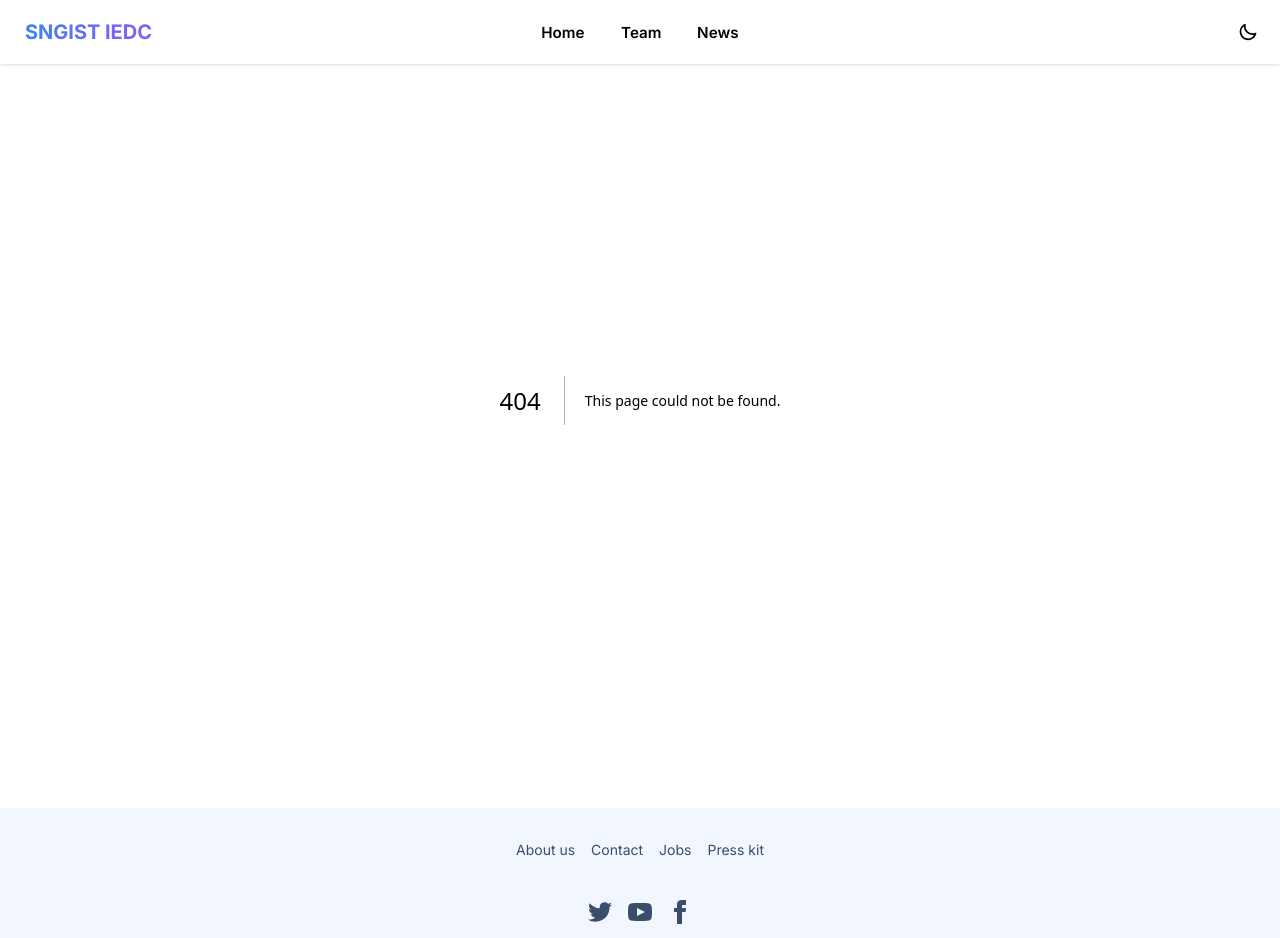
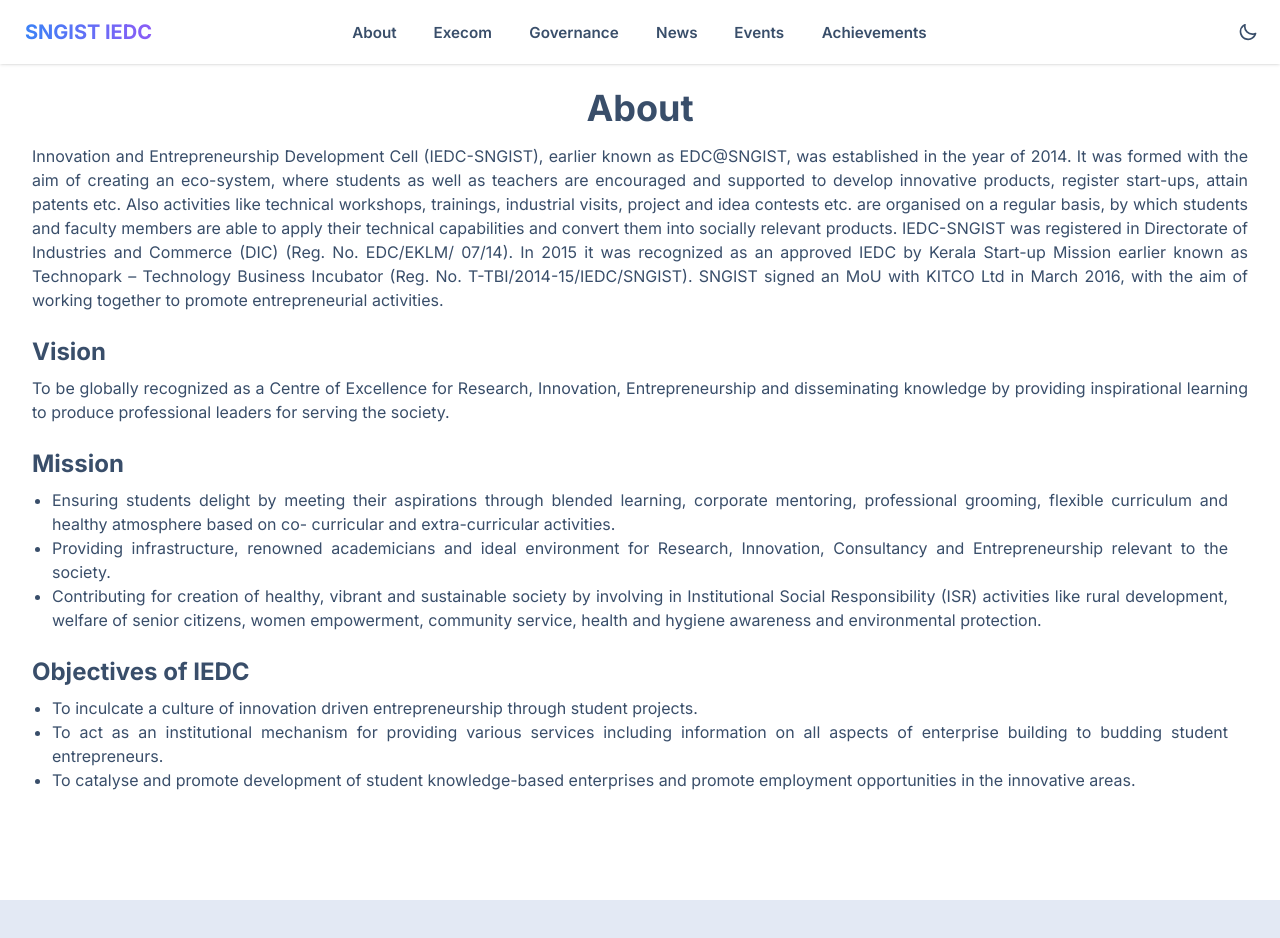
Before and after one commit to Jenin82/sngist-iedc, a Next.js app: page /about in a window 1280 px wide. Before the commit this address had no page. Shown: the top 938 px of the page. Built offline with nearby package versions, Linux system fonts and the light colour scheme.

Commit message:
all pages added

```diff
--- /dev/null
+++ b/app/about/page.tsx
@@ -0,0 +1,76 @@
+import React from "react";
+
+const about = () => {
+    return (
+        <div className="mt-20 min-h-screen px-8">
+            <div className="text-4xl font-bold pt-2 text-center">About</div>
+            <p className="text-justify pt-4">
+                Innovation and Entrepreneurship Development Cell (IEDC-SNGIST),
+                earlier known as EDC@SNGIST, was established in the year of
+                2014. It was formed with the aim of creating an eco-system,
+                where students as well as teachers are encouraged and supported
+                to develop innovative products, register start-ups, attain
+                patents etc. Also activities like technical workshops,
+                trainings, industrial visits, project and idea contests etc. are
+                organised on a regular basis, by which students and faculty
+                members are able to apply their technical capabilities and
+                convert them into socially relevant products. IEDC-SNGIST was
+                registered in Directorate of Industries and Commerce (DIC) (Reg.
+                No. EDC/EKLM/ 07/14). In 2015 it was recognized as an approved
+                IEDC by Kerala Start-up Mission earlier known as Technopark –
+                Technology Business Incubator (Reg. No.
+                T-TBI/2014-15/IEDC/SNGIST). SNGIST signed an MoU with KITCO Ltd
+                in March 2016, with the aim of working together to promote
+                entrepreneurial activities.
+            </p>
+            <div className="text-2xl font-bold pt-6">Vision</div>
+            <p className="text-justify pt-2">
+                To be globally recognized as a Centre of Excellence for
+                Research, Innovation, Entrepreneurship and disseminating
+                knowledge by providing inspirational learning to produce
+                professional leaders for serving the society.
+            </p>
+            <div className="text-2xl font-bold pt-6">Mission</div>
+            <ul className="text-justify pt-2 list-disc px-5">
+                <li>
+                    Ensuring students delight by meeting their aspirations
+                    through blended learning, corporate mentoring, professional
+                    grooming, flexible curriculum and healthy atmosphere based
+                    on co- curricular and extra-curricular activities.
+                </li>
+                <li>
+                    Providing infrastructure, renowned academicians and ideal
+                    environment for Research, Innovation, Consultancy and
+                    Entrepreneurship relevant to the society.
+                </li>
+                <li>
+                    Contributing for creation of healthy, vibrant and
+                    sustainable society by involving in Institutional Social
+                    Responsibility (ISR) activities like rural development,
+                    welfare of senior citizens, women empowerment, community
+                    service, health and hygiene awareness and environmental
+                    protection.
+                </li>
+            </ul>
+            <div className="text-2xl font-bold pt-6">Objectives of IEDC</div>
+            <ul className="text-justify pt-2 list-disc px-5">
+                <li>
+                    To inculcate a culture of innovation driven entrepreneurship
+                    through student projects.
+                </li>
+                <li>
+                    To act as an institutional mechanism for providing various
+                    services including information on all aspects of enterprise
+                    building to budding student entrepreneurs.
+                </li>
+                <li>
+                    To catalyse and promote development of student
+                    knowledge-based enterprises and promote employment
+                    opportunities in the innovative areas.
+                </li>
+            </ul>
+        </div>
+    );
+};
+
+export default about;
--- /dev/null
+++ b/app/achievements/page.tsx
@@ -0,0 +1,9 @@
+import React from 'react'
+
+const page = () => {
+  return (
+	<div>page</div>
+  )
+}
+
+export default page
--- /dev/null
+++ b/app/events/page.tsx
@@ -0,0 +1,9 @@
+import React from 'react'
+
+const page = () => {
+  return (
+	<div>page</div>
+  )
+}
+
+export default page
--- /dev/null
+++ b/app/governance/page.tsx
@@ -0,0 +1,9 @@
+import React from 'react'
+
+const page = () => {
+  return (
+	<div>page</div>
+  )
+}
+
+export default page
--- a/app/news/page.tsx
+++ b/app/news/page.tsx
@@ -1,11 +1,11 @@
-import ImageHolder from "@/components/ImageHolder/ImageHolder";
+import Wave from "@/components/Wave/Wave";
 import React from "react";
 
 const page = () => {
     return (
         <div className="px-6 pt-20">
             <div>
-                <ImageHolder src={"https://www.iedcmec.in/static/media/jacob.3cb8999e.jpg"} linkedin={""} />
+				<Wave />
             </div>
         </div>
     );
--- a/app/page.tsx
+++ b/app/page.tsx
@@ -3,12 +3,12 @@
 export default function Home() {
     return (
         <main className="hero min-h-screen overflow-x-hidden">
-            <div className="hero-content flex-col md:flex-row-reverse gap-10 md:gap-0">
+            <div className="hero-content flex-col md:flex-row-reverse gap-10 md:gap-2 lg:gap-0 md:px-10 lg:px-0">
                 <Image
                     src="/hero.svg"
                     width={700}
                     height={700}
-                    className="max-w-[300px] md:max-w-full"
+                    className="max-w-[300px] md:max-w-[50%] lg:max-w-full"
                     alt="hero"
                 />
 
@@ -32,7 +32,7 @@
                         Potential with Expert Guidance and a Thriving Community
                         of Innovators.
                     </p>
-                    <button className="btn btn-primary">Get Started</button>
+                    <button className="btn btn-primary">Join us</button>
                 </div>
             </div>
         </main>
--- a/components/Footer/Footer.tsx
+++ b/components/Footer/Footer.tsx
@@ -1,28 +1,57 @@
-import React from 'react'
+import React from "react";
+import Image from "next/image";
 
 const Footer = () => {
     return (
-    <div className="bg mt-2">
-      <footer className="footer footer-center p-8 bg-base-200 text-base-content rounded">
-  <nav className="grid grid-flow-col gap-4">
-    <a className="link link-hover">About us</a>
-    <a className="link link-hover">Contact</a>
-    <a className="link link-hover">Jobs</a>
-    <a className="link link-hover">Press kit</a>
-  </nav>
+        <footer className="footer footer-center p-10 mt-5 bg-base-300">
+            <aside>
+                <Image src="/logo.svg" width={150} height={50} alt="logo" />
+                <p className="font-bold pt-3">
+                    SNGIST IEDC
+                    <br />
+                    Innovation and Entrepreneurship Development Centre
+                </p>
+                <p>Copyright © 2023 - All right reserved</p>
+            </aside>
             <nav>
                 <div className="grid grid-flow-col gap-4">
-      <a><svg xmlns="http://www.w3.org/2000/svg" width="24" height="24" viewBox="0 0 24 24" className="fill-current"><path d="M24 4.557c-.883.392-1.832.656-2.828.775 1.017-.609 1.798-1.574 2.165-2.724-.951.564-2.005.974-3.127 1.195-.897-.957-2.178-1.555-3.594-1.555-3.179 0-5.515 2.966-4.797 6.045-4.091-.205-7.719-2.165-10.148-5.144-1.29 2.213-.669 5.108 1.523 6.574-.806-.026-1.566-.247-2.229-.616-.054 2.281 1.581 4.415 3.949 4.89-.693.188-1.452.232-2.224.084.626 1.956 2.444 3.379 4.6 3.419-2.07 1.623-4.678 2.348-7.29 2.04 2.179 1.397 4.768 2.212 7.548 2.212 9.142 0 14.307-7.721 13.995-14.646.962-.695 1.797-1.562 2.457-2.549z"></path></svg></a>
-      <a><svg xmlns="http://www.w3.org/2000/svg" width="24" height="24" viewBox="0 0 24 24" className="fill-current"><path d="M19.615 3.184c-3.604-.246-11.631-.245-15.23 0-3.897.266-4.356 2.62-4.385 8.816.029 6.185.484 8.549 4.385 8.816 3.6.245 11.626.246 15.23 0 3.897-.266 4.356-2.62 4.385-8.816-.029-6.185-.484-8.549-4.385-8.816zm-10.615 12.816v-8l8 3.993-8 4.007z"></path></svg></a>
-      <a><svg xmlns="http://www.w3.org/2000/svg" width="24" height="24" viewBox="0 0 24 24" className="fill-current"><path d="M9 8h-3v4h3v12h5v-12h3.642l.358-4h-4v-1.667c0-.955.192-1.333 1.115-1.333h2.885v-5h-3.808c-3.596 0-5.192 1.583-5.192 4.615v3.385z"></path></svg></a>
+                    <a>
+                        <svg
+                            xmlns="http://www.w3.org/2000/svg"
+                            width="24"
+                            height="24"
+                            viewBox="0 0 24 24"
+                            className="fill-current"
+                        >
+                            <path d="M24 4.557c-.883.392-1.832.656-2.828.775 1.017-.609 1.798-1.574 2.165-2.724-.951.564-2.005.974-3.127 1.195-.897-.957-2.178-1.555-3.594-1.555-3.179 0-5.515 2.966-4.797 6.045-4.091-.205-7.719-2.165-10.148-5.144-1.29 2.213-.669 5.108 1.523 6.574-.806-.026-1.566-.247-2.229-.616-.054 2.281 1.581 4.415 3.949 4.89-.693.188-1.452.232-2.224.084.626 1.956 2.444 3.379 4.6 3.419-2.07 1.623-4.678 2.348-7.29 2.04 2.179 1.397 4.768 2.212 7.548 2.212 9.142 0 14.307-7.721 13.995-14.646.962-.695 1.797-1.562 2.457-2.549z"></path>
+                        </svg>
+                    </a>
+                    <a>
+                        <svg
+                            xmlns="http://www.w3.org/2000/svg"
+                            width="24"
+                            height="24"
+                            viewBox="0 0 24 24"
+                            className="fill-current"
+                        >
+                            <path d="M19.615 3.184c-3.604-.246-11.631-.245-15.23 0-3.897.266-4.356 2.62-4.385 8.816.029 6.185.484 8.549 4.385 8.816 3.6.245 11.626.246 15.23 0 3.897-.266 4.356-2.62 4.385-8.816-.029-6.185-.484-8.549-4.385-8.816zm-10.615 12.816v-8l8 3.993-8 4.007z"></path>
+                        </svg>
+                    </a>
+                    <a>
+                        <svg
+                            xmlns="http://www.w3.org/2000/svg"
+                            width="24"
+                            height="24"
+                            viewBox="0 0 24 24"
+                            className="fill-current"
+                        >
+                            <path d="M9 8h-3v4h3v12h5v-12h3.642l.358-4h-4v-1.667c0-.955.192-1.333 1.115-1.333h2.885v-5h-3.808c-3.596 0-5.192 1.583-5.192 4.615v3.385z"></path>
+                        </svg>
+                    </a>
                 </div>
             </nav>
-  <aside>
-    <p>Copyright © 2023 - All right reserved by ACME Industries Ltd</p>
-  </aside>
         </footer>
-  </div>
-  )
-}
+    );
+};
 
-export default Footer
+export default Footer;
--- a/components/Navbar/Navbar.tsx
+++ b/components/Navbar/Navbar.tsx
@@ -21,14 +21,23 @@
 
             <div className="navbar-center">
                 <div className="hidden md:flex">
-                    <Link className="btn btn-ghost text-[1rem]" href={"/"}>
-                        Home
+                    <Link className="btn btn-ghost text-[1rem]" href={"/about"}>
+                        About
                     </Link>
-                    <Link className="btn btn-ghost text-[1rem]" href={"/team"}>
-                        Team
+                    <Link className="btn btn-ghost text-[1rem]" href={"/execom"}>
+                        Execom
+                    </Link>
+                    <Link className="btn btn-ghost text-[1rem]" href={"/governance"}>
+                        Governance
                     </Link>
                     <Link className="btn btn-ghost text-[1rem]" href={"/news"}>
                         News
+                    </Link>
+                    <Link className="btn btn-ghost text-[1rem]" href={"/events"}>
+                        Events
+                    </Link>
+                    <Link className="btn btn-ghost text-[1rem]" href={"/achievements"}>
+                        Achievements
                     </Link>
                 </div>
             </div>
@@ -103,10 +112,22 @@
                                     <Link href={"/"}>Home</Link>
                                 </li>
                                 <li>
-                                    <Link href={"/team"}>Team</Link>
+                                    <Link href={"/about"}>About</Link>
+                                </li>
+                                <li>
+                                    <Link href={"/execom"}>Execom</Link>
+                                </li>
+                                <li>
+                                    <Link href={"/governance"}>Governance</Link>
                                 </li>
                                 <li>
                                     <Link href={"/news"}>News</Link>
+                                </li>
+                                <li>
+                                    <Link href={"/events"}>Events</Link>
+                                </li>
+                                <li>
+                                    <Link href={"/achievements"}>Achievements</Link>
                                 </li>
                             </ul>
                         </div>
```
Also changed, not shown: app/execom/data.json (added, +53 -0 lines), app/team/data.json (deleted, +0 -53 lines), app/execom/page.tsx (renamed from app/team/page.tsx). Lines whose indentation alone changed are shown as unchanged.
